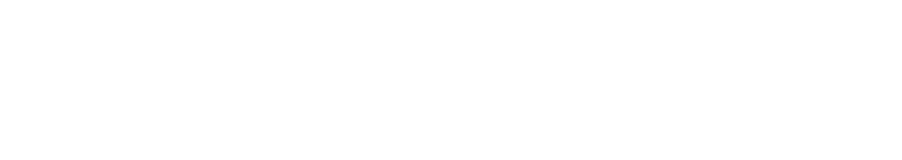
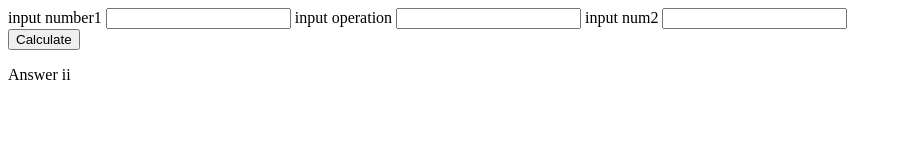
Before and after one commit to PaOneX/calculator, a plain HTML site: page index.html in a window 1280 px wide. Shown: the whole page, without its empty margins (0-902 px from the left). Drawn offline with Linux system fonts and the light colour scheme.

Commit message:
implemets calculate functions

```diff
--- a/app.js
+++ b/app.js
@@ -0,0 +1,23 @@
+function cal(){
+
+   var num1= document.getElementById("num1").value;
+   var operation= document.getElementById("operation").value;
+   var num2= document.getElementById("num2").value;
+
+    if(operation=="+"){
+        result=num1+num2;
+    }else if(operation=="-"){
+        result=num1-num2;
+    }else if(operation=="*"){
+        result=num1*num2;
+    }else if(operation=="/"){
+        result=num1/num2;
+    }else{
+        result="invalid operation";
+    }
+    document.getElementById("output").innerHTML=result;
+
+    num1="";
+    num2="";
+    operation="";
+}
--- a/index.html
+++ b/index.html
@@ -1,11 +1,19 @@
 <!DOCTYPE html>
 <html lang="en">
-<head>
-    <meta charset="UTF-8">
-    <meta name="viewport" content="width=device-width, initial-scale=1.0">
+  <head>
+    <meta charset="UTF-8" />
+    <meta name="viewport" content="width=device-width, initial-scale=1.0" />
     <title>Document</title>
-</head>
-<body>
+  </head>
+  <body>
+    <label for="">input number1</label>
+    <input type="text" id="num1" />
+    <label for="">input operation</label>
+    <input type="text" id="operation" />
+    <label for="">input num2</label>
+    <input type="text" id="num2" /><br>
+    <button onclick="cal();">Calculate</button>
+    <p id="output">Answer ii</p>
     <script src="app.js"></script>
-</body>
+  </body>
 </html>
```
